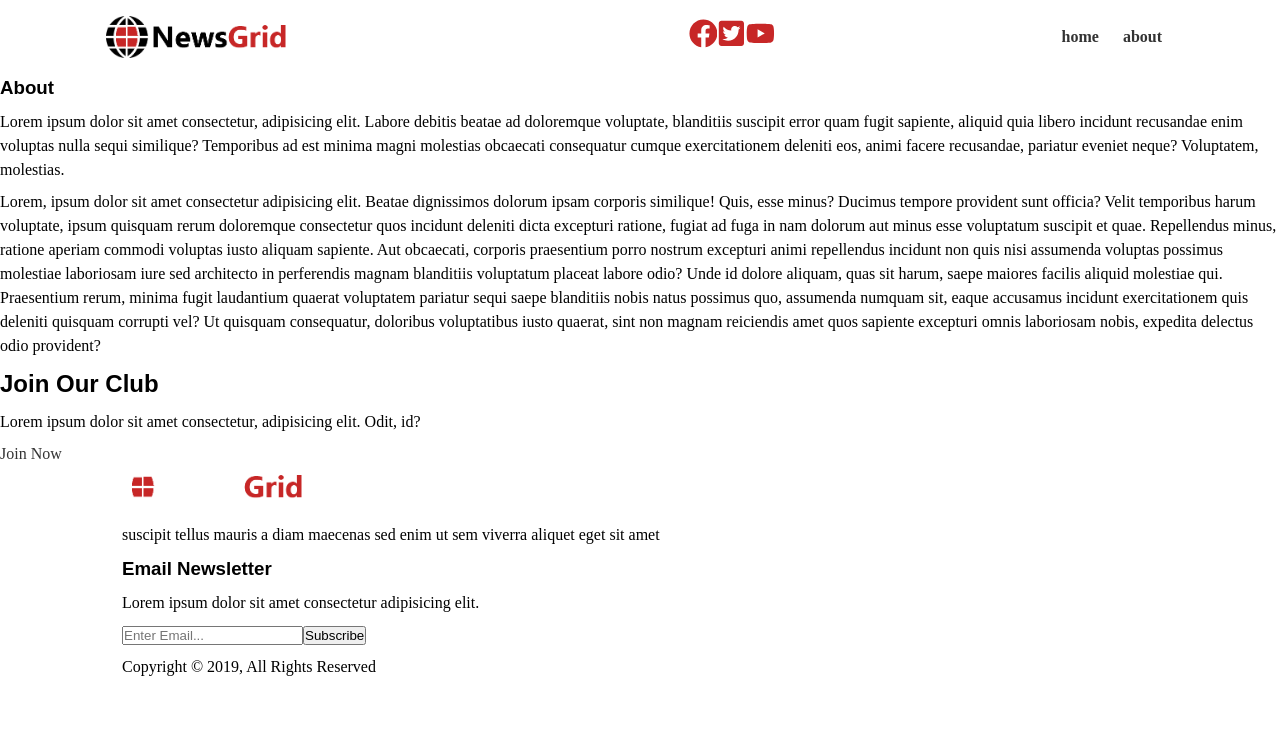
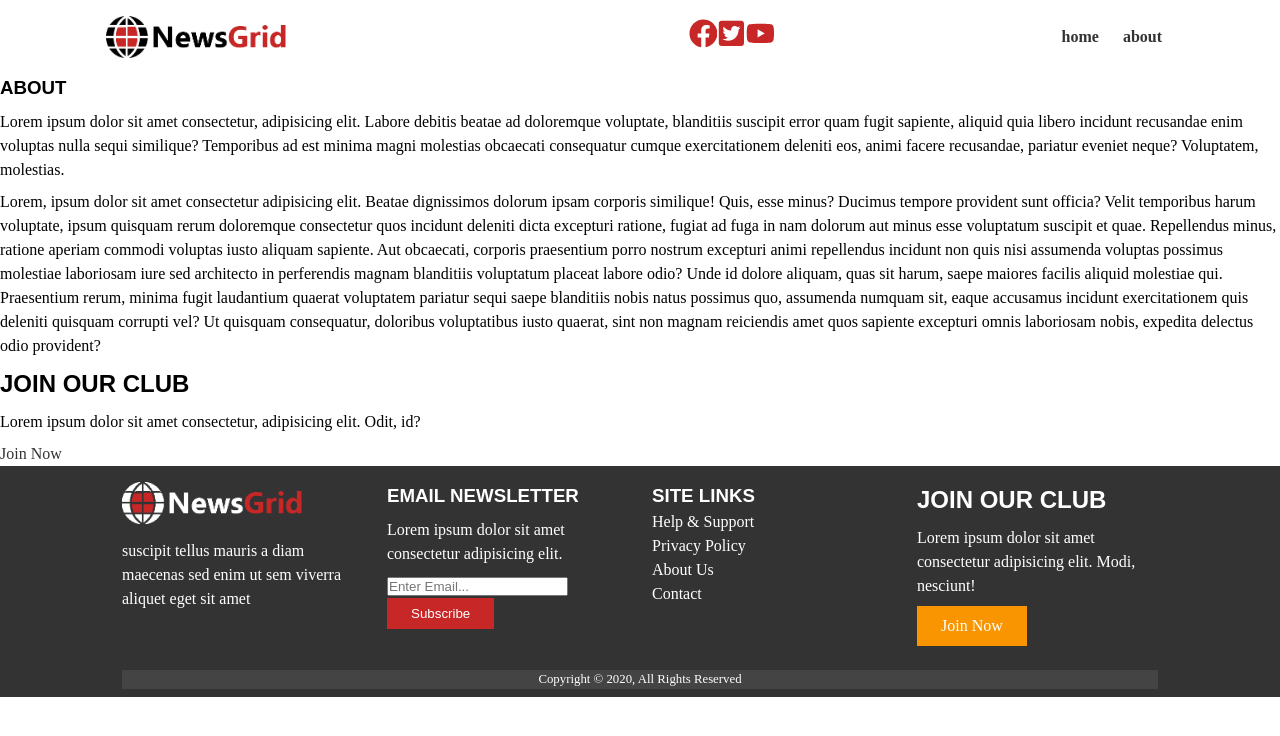
Before and after one commit to zbyszrom/newsgrid, a Gatsby site: page /about in a window 1280 px wide. Built offline with nearby package versions, Linux system fonts and the light colour scheme; Gatsby itself is replaced by a stand-in of ours; a web font is replaced by a local one.

Commit message:
footer styled

```diff
--- a/src/components/footer.js
+++ b/src/components/footer.js
@@ -1,28 +1,85 @@
 import React from 'react'
+import {Link} from 'gatsby'
+import styled from "styled-components"
 import logo from '../images/logo_light.png'
 
+const FContainer = styled.div`
+  display: grid;
+  grid-template-columns: repeat(4, 1fr);
+  grid-gap: 1.5rem;
+  padding: 1rem 0;
+`
+const SLink = styled(Link)`
+  color: white;
+  &:hover {
+    color: var(--primary)
+  }
+`
+const Fp = styled.p`
+  text-align: center;
+  font-size: .8rem;
+  background: #444;
+  `
+
+  const Button = styled(Link)`
+  display: inline-block;
+  border: none;
+  background: var(--secondary);
+  color: #fff;
+  padding: 0.5rem 1.5rem;
+  &:hover {
+    background: var(--primary);
+  }
+ `
+ const Input = styled.input.attrs({type: 'submit', value: 'Subscribe'})`
+  display: inline-block;
+  border: none;
+  background: var(--primary);
+  color: #fff;
+  padding: 0.5rem 1.5rem;
+  &:hover {
+    background: var(--secondary);
+  }`
 
 const Footer = ()=> {
     return(
         <footer>
           <div className = 'container'>
+            <FContainer>
             <div>
               <img src= {logo} alt="NewsGrid" className = 'logo'></img>
+              <p>suscipit tellus mauris a diam maecenas sed enim ut sem viverra aliquet eget sit amet</p>
             </div>
-            <p>suscipit tellus mauris a diam maecenas sed enim ut sem viverra aliquet eget sit amet</p>
             <div>
               <h3>Email Newsletter</h3>
               <p>Lorem ipsum dolor sit amet consectetur adipisicing elit.</p>
               <form>
               <input type="email" placeholder="Enter Email..."/>
-          <input type="submit" value="Subscribe" class="btn btn-primary"/>
+              <Input/>
+
               </form>
             </div>
             <div>
-        <p>
-          Copyright &copy; 2019, All Rights Reserved
-        </p>
+              <h3>Site Links</h3>
+              <ul class="list">
+              <li><SLink to="#">Help & Support</SLink></li>
+              <li><SLink to="#">Privacy Policy</SLink></li>
+              <li><SLink to="#">About Us</SLink></li>
+              <li><SLink to="#">Contact</SLink></li>
+              </ul>
             </div>
+            <div>
+              <h2>Join Our Club</h2>
+              <p>Lorem ipsum dolor sit amet consectetur adipisicing elit. Modi, nesciunt!</p>
+              < Button to ="#" >Join Now</Button>
+            </div>
+            </FContainer>
+            <div>
+            <Fp>
+              Copyright &copy; 2020, All Rights Reserved
+            </Fp>
+            </div>
+
           </div>
         </footer>
 
--- a/src/components/showcase.js
+++ b/src/components/showcase.js
@@ -27,9 +27,6 @@ const SBackgroundImage = styled(BackgroundImage)`
   const Content =styled.div`
   margin-left: 25%;
   `
- const H1 = styled.h1`
-    text-transform: uppercase;
- `
  const Button = styled(Link)`
   display: inline-block;
   border: none;
@@ -54,7 +51,7 @@ const Showcase = ()=> {
         <SBackgroundImage
         fluid = {backgroundFluidImageStack} className = '' >
             <Content>
-            <H1>Some Sports Article</H1>
+            <h1>Some Sports Article</h1>
             <p>Lorem ipsum dolor sit amet, consectetur adipisicing elit. Possimus rerum officia quibusdam mollitia deserunt animi soluta laudantium. Quam sapiente a dolorum magnam necessitatibus quis tempore facere totam. Dolor, sequi distinctio!</p>
             <Button to = ''> Read more</Button>
             </Content>
--- a/src/styles/global.css
+++ b/src/styles/global.css
@@ -17,6 +17,7 @@
   }
   h1, h2, h3, h4, h5, h6 {
     font-family: 'Tomorrow', sans-serif;
+    text-transform: uppercase;
   }
   p {
     margin: .5rem 0;
--- a/src/styles/layout.css
+++ b/src/styles/layout.css
@@ -10,11 +10,7 @@
     top: 0;
     z-index: 2;
   }
-  .showcaseImg {
-    position: absolute;
-    top: 0;
-    left: 0;
-    width: 100%;
-    height: 100%;
-    opacity: 0.4;
+  footer {
+    background: var(--dark);
+    color: #fff;
   }
```
Lines whose indentation alone changed are shown as unchanged.
